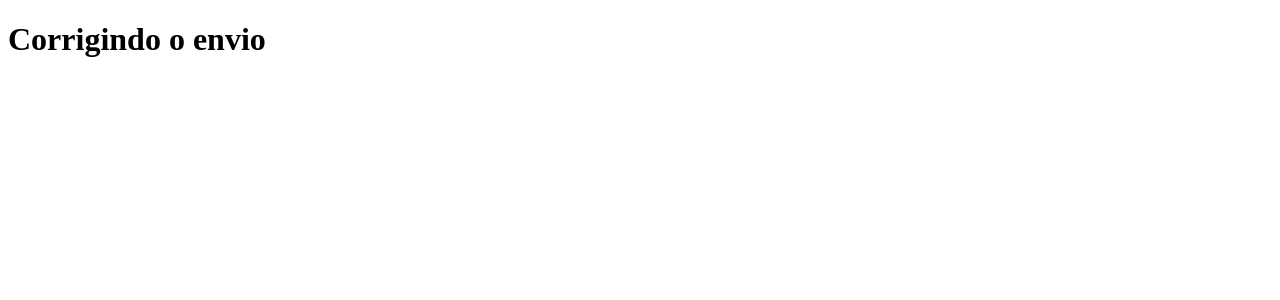
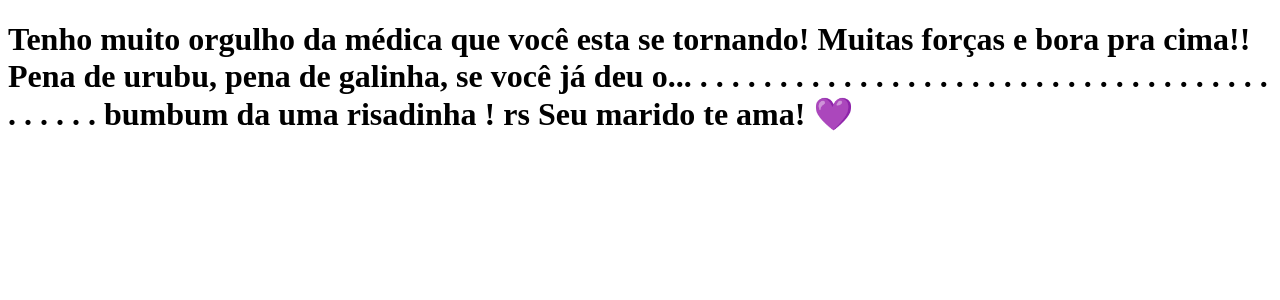
Before and after one commit to Augusto-Cesar-Lima/clone-tabnews, a Next.js app: page / in a window 1280 px wide. Shown: the top 300 px of the page. Built offline with nearby package versions, Linux system fonts and the light colour scheme.

Commit message:
modifica a frase

```diff
--- a/pages/index.js
+++ b/pages/index.js
@@ -1,5 +1,53 @@
 function Home(){
-    return <h1>Corrigindo o envio</h1>
+    return <h1>Tenho muito orgulho da médica que você esta se tornando!
+        Muitas forças e bora pra cima!!
+        Pena de urubu, pena de galinha, se você já deu o...
+        .
+        .
+        .
+        .
+        .
+        .
+        .
+        .
+        .
+        .
+        .
+        .
+        .
+        .
+        .
+        .
+        .
+        .
+        .
+        .
+        .
+        .
+        .
+        .
+        .
+        .
+        .
+        .
+        .
+        .
+        .
+        .
+        .
+        .
+        .
+        .
+        .
+        .
+        .
+        .
+        .
+        .
+        bumbum da uma risadinha ! rs
+
+        Seu marido te ama! 💜
+    </h1>
 }
 
 export default Home;
```
